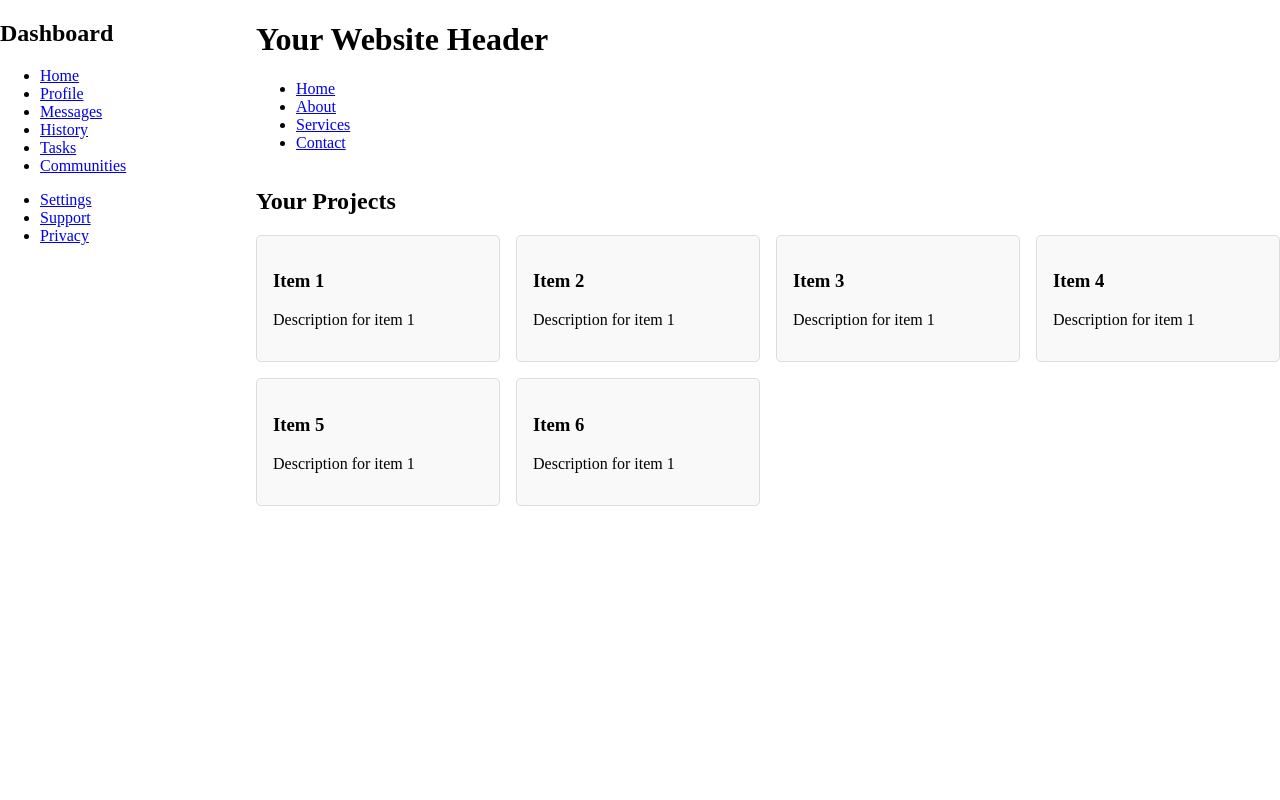
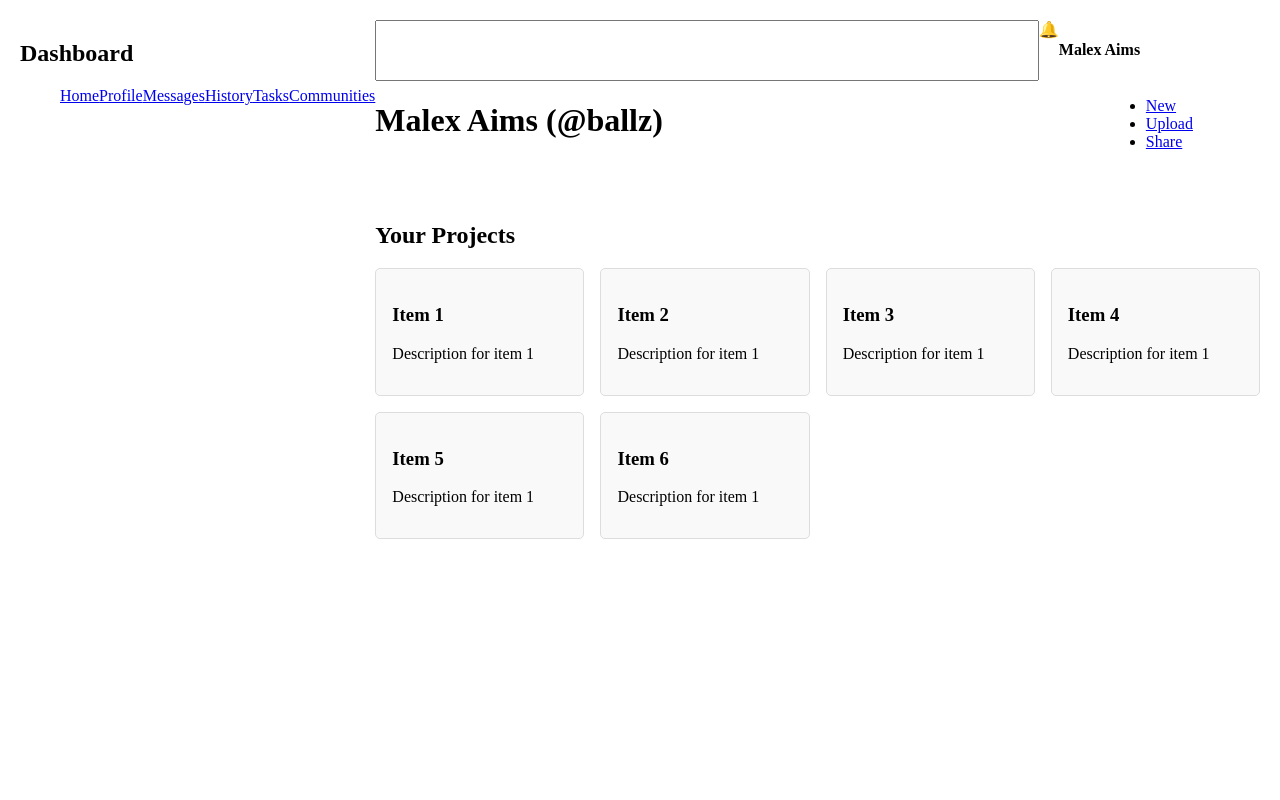
Before and after one commit to malexaims/odin-dashboard, a plain HTML site: page index.html in a window 1280 px wide. Shown: the top 800 px of the page. Drawn offline with Linux system fonts and the light colour scheme.

Commit message:
Updates to header

```diff
--- a/index.html
+++ b/index.html
@@ -9,13 +9,18 @@
 <body>
     <div class="grid-container">
         <header class="header">
-            <h1>Your Website Header</h1>
-            <nav>
-                <ul>
-                    <li><a href="#">Home</a></li>
-                    <li><a href="#">About</a></li>
-                    <li><a href="#">Services</a></li>
-                    <li><a href="#">Contact</a></li>
+            <button class="search-input">Search</button>
+            <input type="search" class="search-input">
+            <div class="upper-right">
+                <div>🔔</div>
+                <h4>Malex Aims</h4>
+            </div>
+            <h1>Malex Aims (@ballz)</h1>
+            <nav class="navigation">
+                <ul class="file-options">
+                    <li><a href="#">New</a></li>
+                    <li><a href="#">Upload</a></li>
+                    <li><a href="#">Share</a></li>
                 </ul>
             </nav>
         </header>
--- a/style.css
+++ b/style.css
@@ -4,7 +4,7 @@
 
 body, html{
     margin: 0;
-    padding: 0;
+    padding: 10px;
     height: 100%;
 }
 
@@ -18,6 +18,32 @@ body, html{
 .header{
     grid-column: 2;
     grid-row: 1;
+    display: grid;
+    grid-template-columns: 3fr 1fr;
+    grid-template-rows: 1fr 2fr;
+}
+
+.search-input{
+    grid-column: 1;
+    grid-row: 1;
+}
+
+.upper-right{
+    display: flex;
+    grid-column: 2;
+    grid-row: 1;
+}
+
+.navigation{
+    list-style: none;
+    display: flex;
+    grid-column: 2;
+    grid-row: 2;
+    justify-content: space-evenly;
+    align-self: center;
+    justify-self: center;
+    width: 100%;
+    height: 100%;
 }
 
 
```
